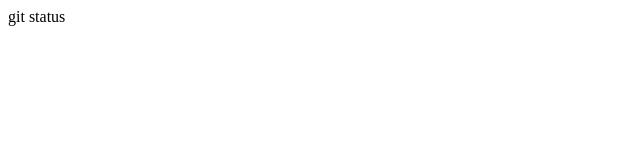
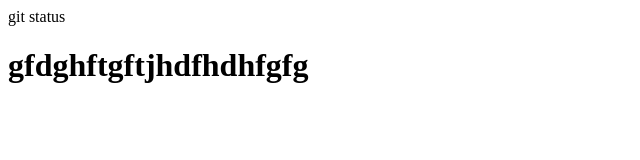
Before and after one commit to SagarKosalge/localrepo, a plain HTML site: page index.html in a window 1280 px wide. Shown: the whole page, without its empty margins (0-640 px from the left). Drawn offline with Linux system fonts and the light colour scheme.

Commit message:
iuguyggu

```diff
--- a/index.html
+++ b/index.html
@@ -6,6 +6,6 @@
     <title>Document</title>
 </head>
 <body>
-
+    <h1>gfdghftgftjhdfhdhfgfg</h1>
 </body>
 </html>
```
Also changed, not shown: 1 other file.
